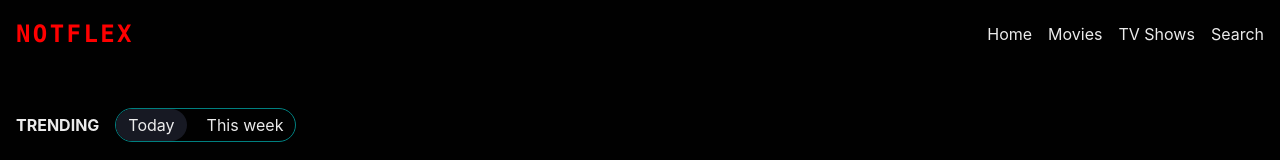
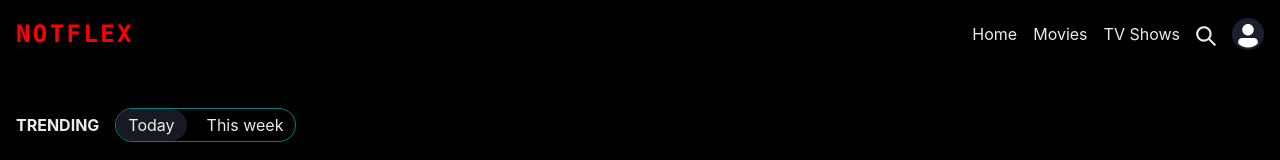
Before and after one commit to ValeraKaktotak/React-TS-Movies-App, a React (Vite) app: page / in a window 1280 px wide. Shown: the top 160 px of the page. Built offline with nearby package versions, Linux system fonts and the light colour scheme; no server answers.

Commit message:
added auth button and all this features in navbar. Added modal in auth button

```diff
--- a/src/components/Navbar.tsx
+++ b/src/components/Navbar.tsx
@@ -1,14 +1,40 @@
-import { Box, Container, Flex } from '@chakra-ui/react'
+import {
+	Avatar,
+	Box,
+	Button,
+	Container,
+	Flex,
+	Menu,
+	MenuButton,
+	MenuItem,
+	MenuList,
+	Modal,
+	ModalBody,
+	ModalCloseButton,
+	ModalContent,
+	ModalFooter,
+	ModalHeader,
+	ModalOverlay,
+	useDisclosure,
+} from '@chakra-ui/react'
 import { useContext, type FC } from 'react'
 import { Link } from 'react-router-dom'
 
 //Context
 import { userAuthContext } from '@/context/AuthContext'
+import { SearchIcon } from '@chakra-ui/icons'
 
 export const Navbar: FC = () => {
-	const { user } = useContext(userAuthContext)
+	const { user, googleSignIn, logout } = useContext(userAuthContext)
+	const { isOpen, onOpen, onClose } = useDisclosure()
 
-	console.log(user)
+	//Logout and close modal
+	const handleLogout = () => {
+		if (logout) {
+			logout()
+			onClose()
+		}
+	}
 
 	return (
 		<Box py='4' mb='2'>
@@ -31,7 +57,54 @@ export const Navbar: FC = () => {
 						<Link to='/'>Home</Link>
 						<Link to='/movies'>Movies</Link>
 						<Link to='/tv'>TV Shows</Link>
-						<Link to='/search'>Search</Link>
+						<Link to='/search'>
+							<SearchIcon fontSize={'xl'} />
+						</Link>
+						{user && (
+							<Menu>
+								<MenuButton>
+									<Avatar
+										bg={'red.500'}
+										color={'white'}
+										size={'sm'}
+										name={user.email!}
+									/>
+								</MenuButton>
+								<MenuList>
+									<Link to='/'>
+										<MenuItem>Watchlist</MenuItem>
+									</Link>
+									<MenuItem onClick={handleLogout}>Logout</MenuItem>
+								</MenuList>
+							</Menu>
+						)}
+						{!user && (
+							<>
+								<Avatar
+									bg={'gray.800'}
+									color={'white'}
+									size={'sm'}
+									as={'button'}
+									onClick={onOpen}
+								/>
+
+								<Modal isOpen={isOpen} onClose={onClose}>
+									<ModalOverlay />
+									<ModalContent>
+										<ModalHeader>Modal Title</ModalHeader>
+										<ModalCloseButton />
+										<ModalBody>Some body text</ModalBody>
+
+										<ModalFooter flexDirection={'column'} gap={5}>
+											<Button onClick={googleSignIn}>Google</Button>
+											<Button colorScheme='blue' onClick={onClose}>
+												Close
+											</Button>
+										</ModalFooter>
+									</ModalContent>
+								</Modal>
+							</>
+						)}
 					</Flex>
 				</Flex>
 			</Container>
```
